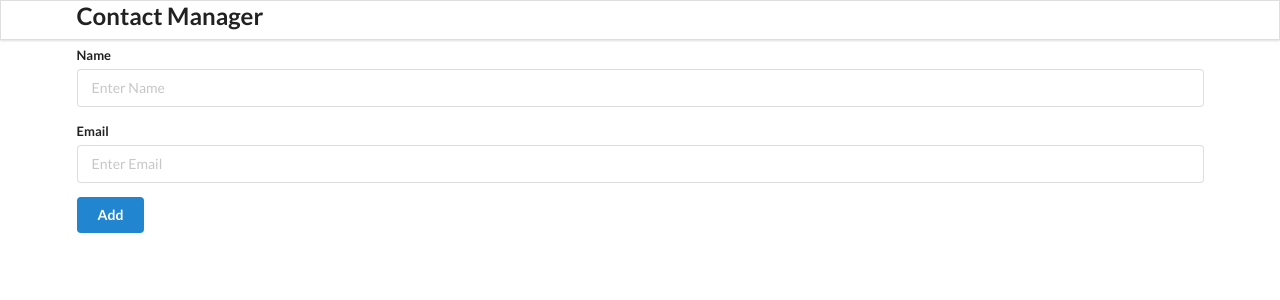
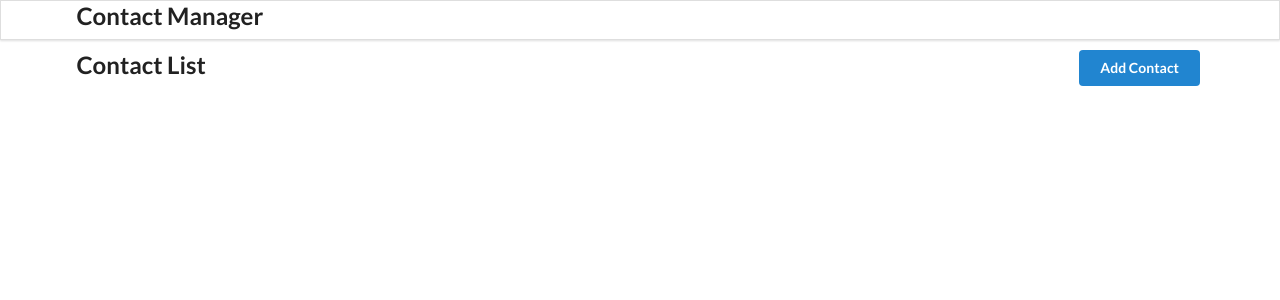
Before and after one commit to Sudam-Praveen/Contact-App-React, a React (Vite) app in the folder contact-app/: page / in a window 1280 px wide. Shown: the top 300 px of the page. Built offline with nearby package versions, Linux system fonts and the light colour scheme.

Commit message:
adding routing using 'react-router-dom'

```diff
--- a/contact-app/package.json
+++ b/contact-app/package.json
@@ -12,6 +12,7 @@
   "dependencies": {
     "react": "^18.2.0",
     "react-dom": "^18.2.0",
+    "react-router-dom": "^6.22.3",
     "uuidv4": "^6.2.13"
   },
   "devDependencies": {
--- a/contact-app/src/components/AddContact.jsx
+++ b/contact-app/src/components/AddContact.jsx
@@ -20,7 +20,7 @@ class AddContact extends React.Component {
 
     render() {
         return (
-            <div className="ui main">
+            <div className="ui main" style={{marginTop:'50px'}}>
                 <h2>Add Contact</h2>
                 <form className="ui form" onSubmit={this.add}>
                     <div className="field">
--- a/contact-app/src/components/App.jsx
+++ b/contact-app/src/components/App.jsx
@@ -6,6 +6,8 @@ import ContactList from './ContactList'
 import { useState } from 'react'
 import { v4 as uuidv4 } from 'uuid';
 
+
+import { BrowserRouter as Router, Route, Routes } from 'react-router-dom' // getting router features
 
 function App() {
   const [contacts, setContacts] = useState([]);
@@ -37,8 +39,16 @@ function App() {
   return (
     <div className='ui container'>
       <Header></Header>
-      <AddContact addContactHandler={addContactHandlerfunction} ></AddContact>
-      <ContactList contacts={contacts} getContactId={removeContactHandler}></ContactList>
+      <Router>
+
+        <Routes>
+
+          <Route path="/add" element={<AddContact addContactHandler={addContactHandlerfunction}  />} />
+          <Route path="/" element={<ContactList contacts={contacts} getContactId={removeContactHandler} />} />
+          {/* <AddContact addContactHandler={addContactHandlerfunction} ></AddContact>
+      <ContactList contacts={contacts} getContactId={removeContactHandler}></ContactList> */}
+        </Routes>
+      </Router>
     </div>
   )
 }
--- a/contact-app/src/components/ContactCard.jsx
+++ b/contact-app/src/components/ContactCard.jsx
@@ -1,20 +1,24 @@
 import React from "react";
 import user from "../images/user.png"
 
-export default function ContactCard(props){
+export default function ContactCard(props) {
 
-    const{id,name,email}=props.contact;
+    const { id, name, email } = props.contact;
 
-    return(
-        <div className="item" >
-            <img className="ui avatar image" src={user} alt="user" />
-        <div className="content">
-            <div className="header">{name}</div>
-            <div>{email}</div>
+    return (
+        <div className="item" style={{ display: 'flex', alignItems: 'center', justifyContent: 'space-between' }}>
+
+            <div style={{ display: 'flex', alignItems: 'center' }}>
+
+                <img className="ui avatar image" src={user} alt="user" />
+                <div className="content" style={{ marginLeft: '10px' }}>
+                    <div className="header">{name}</div>
+                    <div>{email}</div>
+                </div>
+
+            </div>
+            <i className="trash alternate outline icon" style={{ color: "red", marginTop: "7px" }} onClick={() => props.clickHandler(id)}>
+            </i>
         </div>
-        <i className="trash alternate outline icon"
-        style={{ color:"red", marginTop:"7px"}} onClick={()=>props.clickHandler(id)}>
-        </i>
-    </div>
     )
 }
--- a/contact-app/src/components/ContactList.jsx
+++ b/contact-app/src/components/ContactList.jsx
@@ -1,24 +1,38 @@
 import React from "react";
 import ContactCard from "./ContactCard";
+import { Link } from 'react-router-dom'
 
 export default function ContactList(props) {
 
 
-    const deleteHandler = (id)=>{
+    const deleteHandler = (id) => {
         props.getContactId(id);
     };
 
+
     const renderContactList = props.contacts.map((contact) => {
         return (
-            <ContactCard  contact={contact} clickHandler={deleteHandler}></ContactCard>
+            <ContactCard contact={contact} clickHandler={deleteHandler}></ContactCard>
         )
     })
 
 
     return (
-        <div className="ui celled list" >
-            {renderContactList}
+        <div>
+            <div className="main" style={{ display: 'flex', justifyContent: 'space-between',marginTop:'50px' }}>
+            <h2>Contact List</h2>
+            <div>
+                <Link to="/add">
+                <button className="ui button blue">Add Contact</button>   {/* Adding link to the Addcontact using liknk */}
+                </Link>
+
+            </div>
+
+            </div>
+
+            <div className="ui celled list">{renderContactList}</div>
 
         </div>
+
     )
 }
```
Also changed, not shown: 1 other file (tests, documents, lock files or other folders).
